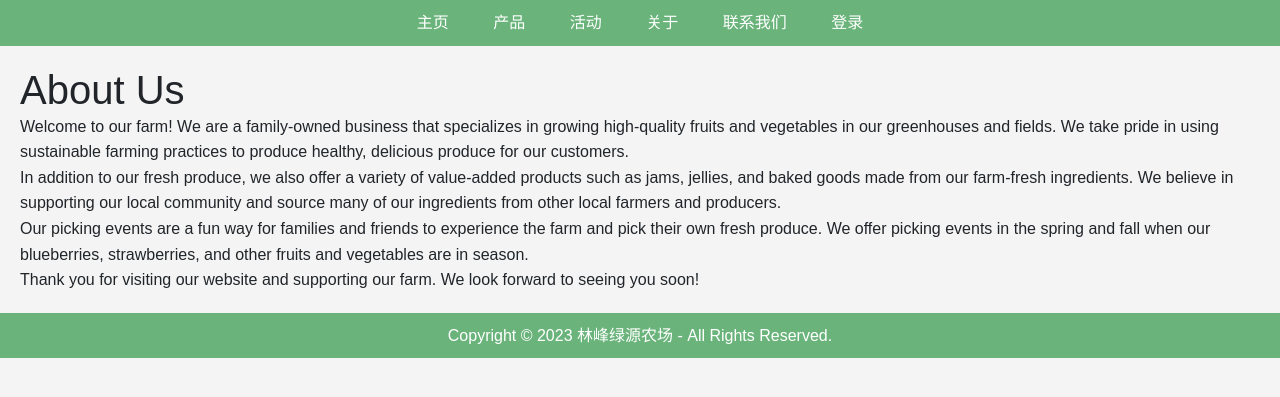
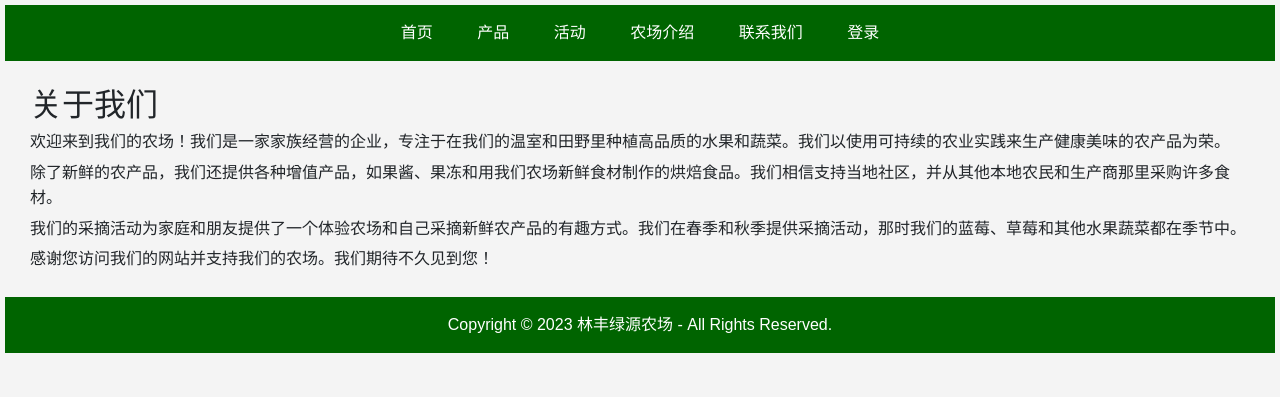
Before and after one commit to youhubs/blueberry, a Flask app: page /about in a window 1280 px wide. Shown: the top 397 px of the page. Run offline with Flask 3, Linux system fonts and the light colour scheme; some libraries are stand-ins or nearby versions.

Commit message:
翻译成中文网页

```diff
--- a/farm/static/css/base.css
+++ b/farm/static/css/base.css
@@ -5,7 +5,7 @@ h2,
 h3,
 p,
 ul {
-    margin: 0;
+    margin: 5px;
     padding: 0;
 }
 
@@ -18,7 +18,7 @@ body {
 
 /* Header and navigation styling */
 header {
-    background: #6ab47b;
+    background: #006400;
     /* Light green background for the header */
     color: white;
     padding: 10px 0;
@@ -26,7 +26,7 @@ header {
 }
 
 nav {
-    background: #6ab47b;
+    background: #006400;
     padding: 10px 0;
     color: #fff;
     text-align: center;
@@ -60,7 +60,7 @@ main {
 footer {
     text-align: center;
     padding: 10px 0;
-    background: #6ab47b;
+    background: #006400;
     /* Light green background for the footer */
     color: white;
 }
@@ -114,9 +114,10 @@ form button:hover {
 /* Additional styles for message and contact-info */
 .message,
 .contact-info {
-    background-color: #f9f9f9;
+    background-color: #d3ded1;
     border: 1px solid #ccc;
     padding: 20px;
+    margin-bottom: 20px;
     margin-bottom: 20px;
     border-radius: 5px;
 }
--- a/farm/templates/about.html
+++ b/farm/templates/about.html
@@ -4,16 +4,10 @@
 
 {% block content %}
 <main>
-    <h1>About Us</h1>
-    <p>Welcome to our farm! We are a family-owned business that specializes in growing high-quality fruits and
-        vegetables in our greenhouses and fields. We take pride in using sustainable farming practices to produce
-        healthy, delicious produce for our customers.</p>
-    <p>In addition to our fresh produce, we also offer a variety of value-added products such as jams, jellies, and
-        baked goods made from our farm-fresh ingredients. We believe in supporting our local community and source many
-        of our ingredients from other local farmers and producers.</p>
-    <p>Our picking events are a fun way for families and friends to experience the farm and pick their own fresh
-        produce. We offer picking events in the spring and fall when our blueberries, strawberries, and other fruits and
-        vegetables are in season.</p>
-    <p>Thank you for visiting our website and supporting our farm. We look forward to seeing you soon!</p>
+    <h2>关于我们</h2>
+    <p>欢迎来到我们的农场！我们是一家家族经营的企业，专注于在我们的温室和田野里种植高品质的水果和蔬菜。我们以使用可持续的农业实践来生产健康美味的农产品为荣。</p>
+    <p>除了新鲜的农产品，我们还提供各种增值产品，如果酱、果冻和用我们农场新鲜食材制作的烘焙食品。我们相信支持当地社区，并从其他本地农民和生产商那里采购许多食材。</p>
+    <p>我们的采摘活动为家庭和朋友提供了一个体验农场和自己采摘新鲜农产品的有趣方式。我们在春季和秋季提供采摘活动，那时我们的蓝莓、草莓和其他水果蔬菜都在季节中。</p>
+    <p>感谢您访问我们的网站并支持我们的农场。我们期待不久见到您！</p>
 </main>
 {% endblock %}
--- a/farm/templates/components/footer.html
+++ b/farm/templates/components/footer.html
@@ -1,5 +1,5 @@
 <footer>
     <div class="footer-content">
-        <p class="copyright">Copyright &copy; 2023 林峰绿源农场 - All Rights Reserved. </p>
+        <p class="copyright">Copyright &copy; 2023 林丰绿源农场 - All Rights Reserved. </p>
     </div>
 </footer>
--- a/farm/templates/components/navbar.html
+++ b/farm/templates/components/navbar.html
@@ -1,9 +1,9 @@
 <nav>
     <ul>
-        <li><a href="{{ url_for('main.home') }}">主页</a></li>
+        <li><a href="{{ url_for('main.home') }}">首页</a></li>
         <li><a href="{{ url_for('main.products') }}">产品</a></li>
         <li><a href="{{ url_for('main.events') }}">活动</a></li>
-        <li><a href="{{ url_for('main.about') }}">关于</a></li>
+        <li><a href="{{ url_for('main.about') }}">农场介绍</a></li>
         <li><a href="{{ url_for('main.contact') }}">联系我们</a></li>
         <li><a href="{{ url_for('users.login') }}">登录</a></li>
     </ul>
--- a/farm/templates/home.html
+++ b/farm/templates/home.html
@@ -9,8 +9,8 @@
         <!-- Carousel goes here -->
     </section>
     <section class="intro">
-        <h1>Welcome to Farm Fresh!</h1>
-        <p>Your source for the freshest fruits, vegetables, and greenhouse products.</p>
+        <h1>欢迎来到林丰绿源农场!</h1>
+        <p>您在这里可以找到最新鲜的水果和蔬菜！</p>
     </section>
 </main>
 {% endblock %}
--- a/farm/templates/products.html
+++ b/farm/templates/products.html
@@ -4,13 +4,13 @@
 
 {% block content %}
 <main>
-    <h1>Our Products</h1>
+    <h1>我们的产品</h1>
     <ul>
         {% for product in products %}
         <li>
             <h2>{{ product.name }}</h2>
-            <p>{{ product.description }}</p>
-            <p>Price: {{ product.price }}</p>
+            <p>介绍: {{ product.description }}</p>
+            <p>价格: {{ product.price }}</p>
         </li>
         {% endfor %}
     </ul>
--- a/farm/views.py
+++ b/farm/views.py
@@ -33,9 +33,9 @@ def contact():
 @main.route('/products')
 def products():
     products = [
-        {'name': 'Blueberries', 'description': 'Freshly picked blueberries', 'price': 2.99},
-        {'name': 'Dates', 'description': 'Organic medjool dates', 'price': 5.99},
-        {'name': 'Carrots', 'description': 'Locally grown organic carrots', 'price': 1.99},
+        {'name': '蓝莓', 'description': 'Freshly picked blueberries', 'price': 2.99},
+        {'name': '大枣', 'description': 'Organic medjool dates', 'price': 5.99},
+        {'name': '苹果', 'description': 'Locally grown organic carrots', 'price': 1.99},
     ]
     return render_template('products.html', products=products)
 
@@ -43,9 +43,9 @@ def products():
 @main.route('/events')
 def events():
     events = [
-        {'title': 'Spring Picking Day', 'date': 'April 15, 2023',
+        {'title': '春季蓝莓采摘日', 'date': 'April 15, 2023',
             'description': 'Come pick your own blueberries and strawberries!', 'location': '123 Main St.'},
-        {'title': 'Fall Harvest Festival', 'date': 'October 21, 2023',
+        {'title': '秋季大枣采摘日', 'date': 'October 21, 2023',
             'description': 'Join us for a day of fun and food!', 'location': '456 Elm St.'},
     ]
     return render_template('events.html', events=events)
```
Also changed, not shown: farm/templates/components/carousel.html (+15 -21 lines), farm/templates/contact.html (+5 -6 lines), farm/templates/events.html (+4 -4 lines), farm/static/images/blueberry.jpeg (added), farm/static/images/greenhouse.jpeg (added), farm/static/images/strawberry.jpeg (added).
